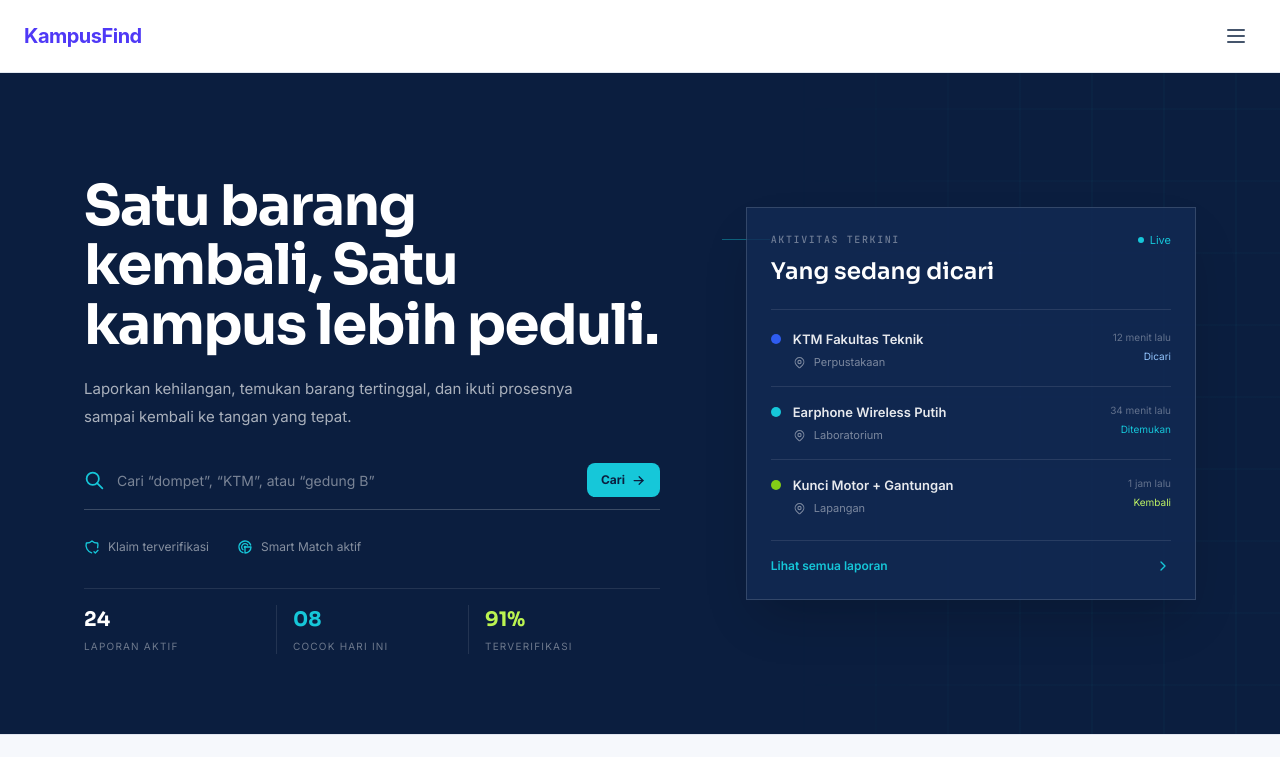
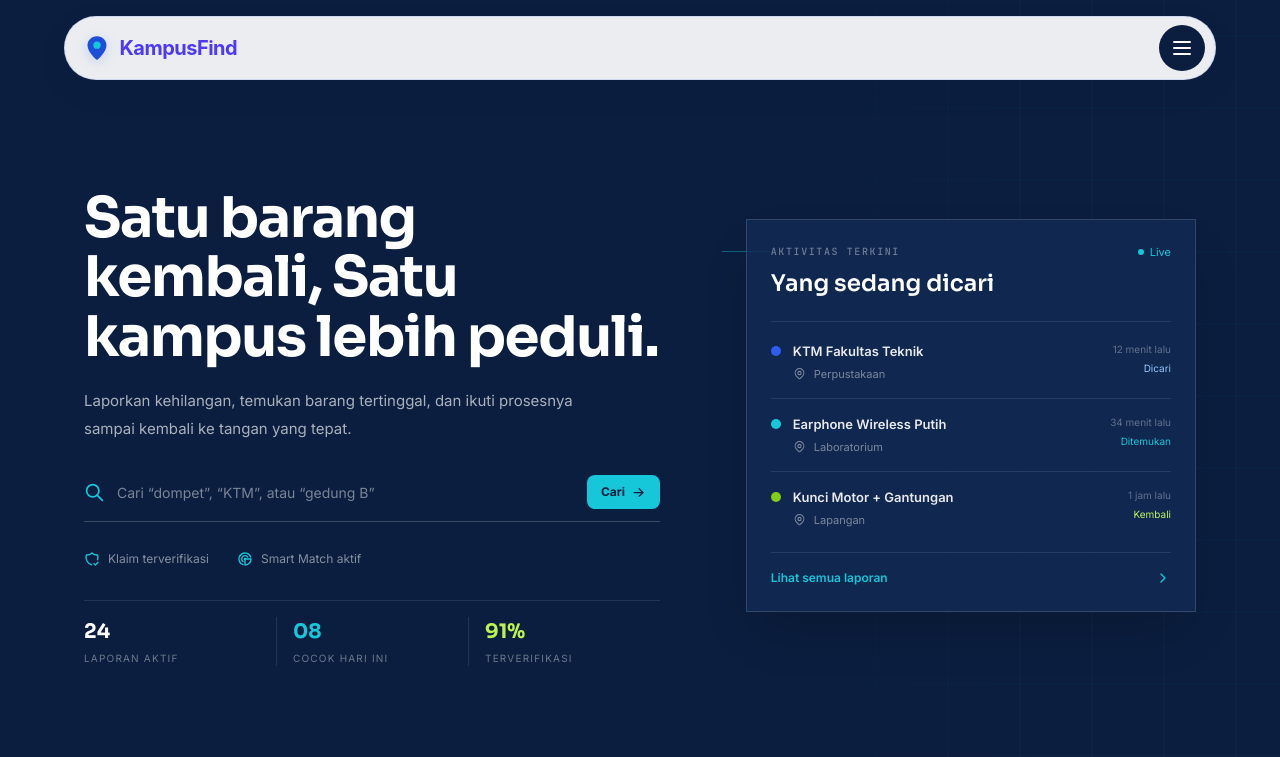
Before and after one commit to Jiwaislamutidar/kampusfind, a React (Vite) app: page / in a window 1280 px wide. Shown: the top 757 px of the page. Built offline with nearby package versions, Linux system fonts and the light colour scheme; no server answers.

Commit message:
update style

```diff
--- a/src/components/FormDitemukan.tsx
+++ b/src/components/FormDitemukan.tsx
@@ -13,10 +13,10 @@ import type {
 import { supabase } from "../supabaseClient";
 
 const inputClass =
-  "focus-ring w-full rounded-xl border border-[var(--color-line)] bg-white p-3 text-[13.5px] outline-none resize-none";
+  "form-input focus-ring w-full rounded-xl border border-[var(--color-line)] bg-white p-3 text-[13.5px] outline-none resize-none";
 
 const labelClass =
-  "mb-1.5 block text-[13px] font-medium text-[var(--color-navy)]";
+  "form-label mb-1.5 block text-[13px] font-medium text-[var(--color-navy)]";
 
 export default function FormDitemukan() {
   const navigate = useNavigate();
@@ -266,7 +266,7 @@ export default function FormDitemukan() {
   // =====================================================
 
   return (
-    <div className="mx-auto max-w-2xl rounded-2xl border border-[var(--color-line)] bg-white p-6 shadow-sm sm:p-8">
+    <div className="form-card mx-auto max-w-3xl rounded-2xl border border-[var(--color-line)] bg-white p-5 shadow-sm sm:p-8">
 
       {/* HEADER */}
 
@@ -299,7 +299,7 @@ export default function FormDitemukan() {
 
       <form
         onSubmit={handleSubmit}
-        className="space-y-5"
+        className="form-layout space-y-5"
       >
 
         {/* NAMA & WHATSAPP */}
--- a/src/components/FormHilang.tsx
+++ b/src/components/FormHilang.tsx
@@ -5,10 +5,10 @@ import { addReport } from '../lib/store';
 import { supabase } from '../supabaseClient';
 
 const inputClass =
-  'focus-ring w-full rounded-xl border border-[var(--color-line)] bg-white p-3 text-[13.5px] outline-none resize-none';
+  'form-input focus-ring w-full rounded-xl border border-[var(--color-line)] bg-white p-3 text-[13.5px] outline-none resize-none';
 
 const labelClass =
-  'mb-1.5 block text-[13px] font-medium text-[var(--color-navy)]';
+  'form-label mb-1.5 block text-[13px] font-medium text-[var(--color-navy)]';
 
 export default function FormHilang() {
   const navigate = useNavigate();
@@ -169,7 +169,7 @@ export default function FormHilang() {
   // =====================================================
 
   return (
-    <div className="mx-auto max-w-2xl rounded-2xl border border-[var(--color-line)] bg-white p-6 shadow-sm sm:p-8">
+    <div className="form-card mx-auto max-w-3xl rounded-2xl border border-[var(--color-line)] bg-white p-5 shadow-sm sm:p-8">
 
       {/* HEADER */}
       <div className="mb-8">
@@ -198,7 +198,7 @@ export default function FormHilang() {
       {/* FORM */}
       <form
         onSubmit={handleSubmit}
-        className="space-y-5"
+        className="form-layout space-y-5"
       >
 
         {/* NAMA + WHATSAPP */}
--- a/src/components/Navbar.tsx
+++ b/src/components/Navbar.tsx
@@ -6,6 +6,7 @@ export default function Navbar() {
   const [isAdmin, setIsAdmin] = useState(false);
   const navigate = useNavigate();
   const location = useLocation();
+  const isHome = location.pathname === "/";
 
   useEffect(() => {
     const loggedIn =
@@ -22,19 +23,40 @@ export default function Navbar() {
   };
 
   return (
-    <nav className="bg-white border-b border-slate-200 font-sans antialiased relative z-50">
-      <div className="mx-auto flex max-w-7xl items-center justify-between px-6 py-4">
-        {/* Logo */}
-        <Link to="/" className="text-xl font-bold tracking-tight text-indigo-600 hover:opacity-90">
-          KampusFind
+    <nav className={`relative z-50 px-4 py-3 font-sans antialiased sm:px-6 sm:py-4 ${isHome ? "navbar-home" : "bg-[var(--color-paper)]"}`}>
+      <div className={`navbar-shell mx-auto flex max-w-6xl items-center ${isOpen ? "navbar-shell-open" : ""}`}>
+        <Link to="/" className="navbar-brand shrink-0 text-xl font-bold tracking-tight text-indigo-600 hover:opacity-90">
+          <img src="/favicon.svg" alt="" className="h-7 w-7" />
+          <span>KampusFind</span>
         </Link>
 
-        <div className="relative">
+        <div className="navbar-menu-wrap">
+          <div
+            id="mobile-navigation"
+            className={`navbar-menu ${isOpen ? "navbar-menu-open" : ""}`}
+            aria-hidden={!isOpen}
+          >
+            <div className="navbar-links">
+              <Link to="/" onClick={() => setIsOpen(false)} className="navbar-link">Beranda</Link>
+              <Link to="/temukan" onClick={() => setIsOpen(false)} className="navbar-link">Cari Barang</Link>
+              <Link to="/lapor/hilang" onClick={() => setIsOpen(false)} className="navbar-link">Lapor Hilang</Link>
+              <Link to="/lapor/ditemukan" onClick={() => setIsOpen(false)} className="navbar-link">Lapor Ditemukan</Link>
+              {isAdmin ? (
+                <>
+                  <Link to="/admin" onClick={() => setIsOpen(false)} className="navbar-link navbar-link-accent">Dashboard Admin</Link>
+                  <button onClick={() => { setIsOpen(false); handleLogout(); }} className="navbar-link navbar-link-danger">Logout</button>
+                </>
+              ) : (
+                <Link to="/login/admin" onClick={() => setIsOpen(false)} className="navbar-link navbar-link-accent">Login Admin</Link>
+              )}
+            </div>
+          </div>
+
           {/* Tombol Hamburger */}
           <button
             type="button"
             onClick={() => setIsOpen(!isOpen)}
-            className="rounded-lg p-2 text-slate-600 transition-colors hover:bg-slate-100 focus:outline-none"
+            className="navbar-toggle"
             aria-label="Toggle Menu"
             aria-expanded={isOpen}
             aria-controls="mobile-navigation"
@@ -49,75 +71,6 @@ export default function Navbar() {
               </svg>
             )}
           </button>
-
-          {/* Isi Hamburger Menu */}
-          <div
-            id="mobile-navigation"
-            className={`mobile-menu-panel ${isOpen ? "mobile-menu-panel-open" : ""}`}
-            aria-hidden={!isOpen}
-          >
-            <div className="space-y-1 rounded-xl border border-slate-200 bg-white p-3 text-sm font-medium shadow-xl shadow-slate-900/10">
-          <Link
-            to="/"
-            onClick={() => setIsOpen(false)}
-            className="block py-2.5 text-slate-700 hover:text-indigo-600 transition-colors border-b border-slate-100"
-          >
-            Beranda
-          </Link>
-          <Link
-            to="/temukan"
-            onClick={() => setIsOpen(false)}
-            className="block py-2.5 text-slate-700 hover:text-indigo-600 transition-colors border-b border-slate-100"
-          >
-            Cari Barang
-          </Link>
-          <Link
-            to="/lapor/hilang"
-            onClick={() => setIsOpen(false)}
-            className="block py-2.5 text-slate-700 hover:text-indigo-600 transition-colors border-b border-slate-100"
-          >
-            Lapor Hilang
-          </Link>
-          <Link
-            to="/lapor/ditemukan"
-            onClick={() => setIsOpen(false)}
-            className="block py-2.5 text-slate-700 hover:text-indigo-600 transition-colors border-b border-slate-100"
-          >
-            Lapor Ditemukan
-          </Link>
-
-          {isAdmin ? (
-            <div className="pt-3 border-t border-slate-100 space-y-2">
-              <Link
-                to="/admin"
-                onClick={() => setIsOpen(false)}
-                className="block py-2 font-semibold text-indigo-600 hover:text-indigo-700"
-              >
-                Dashboard Admin
-              </Link>
-              <button
-                onClick={() => {
-                  setIsOpen(false);
-                  handleLogout();
-                }}
-                className="w-full text-left py-2 text-red-600 hover:text-red-700 font-medium"
-              >
-                Logout
-              </button>
-            </div>
-          ) : (
-            <div className="pt-3 border-t border-slate-100">
-              <Link
-                to="/login/admin"
-                onClick={() => setIsOpen(false)}
-                className="block py-2 font-semibold text-indigo-600 hover:text-indigo-700"
-              >
-                Login Admin
-              </Link>
-            </div>
-          )}
-            </div>
-          </div>
         </div>
       </div>
     </nav>
--- a/src/index.css
+++ b/src/index.css
@@ -50,6 +50,16 @@ body {
   background-color: #f7f9fc;
   background-image: radial-gradient(rgba(29, 78, 216, 0.055) 0.7px, transparent 0.7px);
   background-size: 22px 22px;
+}
+
+.home-hero {
+  min-height: 100svh;
+  display: flex;
+  align-items: center;
+}
+
+.home-hero-content {
+  width: 100%;
 }
 
 .home-action-section {
@@ -201,41 +211,157 @@ body {
   }
 }
 
-.mobile-menu-panel {
+.navbar-shell {
+  position: relative;
+  min-height: 4rem;
+  gap: 0.75rem;
+  overflow: hidden;
+  border: 1px solid rgba(29, 78, 216, 0.14);
+  border-radius: 999px;
+  background: rgba(255, 255, 255, 0.92);
+  padding: 0.5rem 0.6rem 0.5rem 1.1rem;
+  box-shadow: 0 10px 30px rgba(11, 30, 63, 0.08);
+  backdrop-filter: blur(14px);
+}
+
+.navbar-home {
   position: absolute;
-  top: calc(100% + 10px);
+  top: 0;
   right: 0;
-  z-index: 60;
-  width: min(18rem, calc(100vw - 2rem));
-  max-height: 0;
+  left: 0;
+  background: transparent;
+}
+
+.navbar-brand {
+  display: inline-flex;
+  align-items: center;
+  gap: 0.55rem;
+  white-space: nowrap;
+}
+
+.navbar-brand img {
+  filter: drop-shadow(0 3px 6px rgba(29, 78, 216, 0.18));
+}
+
+.navbar-menu-wrap {
+  position: relative;
+  display: flex;
+  min-width: 0;
+  flex: 1;
+  align-items: center;
+  justify-content: flex-end;
+}
+
+.navbar-menu {
+  min-width: 0;
+  max-width: 0;
   overflow: hidden;
   opacity: 0;
-  transform: translateY(-8px) scale(0.98);
-  transform-origin: top right;
-  visibility: hidden;
-  transition:
-    max-height 320ms cubic-bezier(0.22, 1, 0.36, 1),
-    opacity 180ms ease,
-    transform 240ms cubic-bezier(0.22, 1, 0.36, 1),
-    visibility 0ms linear 320ms;
+  transform: translateX(1.5rem);
+  transition: max-width 420ms cubic-bezier(0.22, 1, 0.36, 1), opacity 220ms ease, transform 420ms cubic-bezier(0.22, 1, 0.36, 1);
 }
 
-.mobile-menu-panel-open {
-  max-height: 520px;
+.navbar-menu-open {
+  max-width: 60rem;
   opacity: 1;
-  transform: translateY(0) scale(1);
-  visibility: visible;
-  transition-delay: 0ms;
+  transform: translateX(0);
 }
 
-.mobile-menu-panel a,
-.mobile-menu-panel button {
-  transition: color 180ms ease, padding-left 180ms ease;
+.navbar-links {
+  display: flex;
+  align-items: center;
+  gap: 0.15rem;
+  padding-left: 0.7rem;
+  white-space: nowrap;
 }
 
-.mobile-menu-panel a:hover,
-.mobile-menu-panel button:hover {
-  padding-left: 4px;
+.navbar-link {
+  border: 0;
+  background: transparent;
+  color: #334155;
+  cursor: pointer;
+  font-size: 0.75rem;
+  font-weight: 600;
+  padding: 0.65rem 0.7rem;
+  transition: color 180ms ease, background-color 180ms ease, transform 180ms ease;
+}
+
+.navbar-link:hover {
+  border-radius: 999px;
+  background: var(--color-sky);
+  color: var(--color-royal);
+  transform: translateY(-1px);
+}
+
+.navbar-link-accent { color: var(--color-royal); }
+.navbar-link-danger { color: #dc2626; }
+
+.navbar-toggle {
+  position: relative;
+  z-index: 2;
+  display: inline-flex;
+  flex: 0 0 auto;
+  align-items: center;
+  justify-content: center;
+  border: 0;
+  border-radius: 999px;
+  background: var(--color-navy);
+  color: white;
+  cursor: pointer;
+  padding: 0.7rem;
+  transition: background-color 180ms ease, transform 180ms ease;
+}
+
+.navbar-toggle:hover {
+  background: var(--color-royal);
+  transform: rotate(4deg);
+}
+
+@media (max-width: 767px) {
+  .navbar-shell {
+    overflow: visible;
+  }
+
+  .navbar-menu {
+    position: absolute;
+    top: calc(100% + 0.7rem);
+    right: 0;
+    width: min(20rem, calc(100vw - 2rem));
+    max-width: none;
+    max-height: 0;
+    border: 0 solid rgba(29, 78, 216, 0.14);
+    border-radius: 1.25rem;
+    background: white;
+    box-shadow: 0 18px 38px rgba(11, 30, 63, 0.14);
+    opacity: 0;
+    overflow-y: auto;
+    transform: translateY(-0.75rem) scale(0.97);
+    transform-origin: top right;
+    visibility: hidden;
+    transition: max-height 420ms cubic-bezier(0.22, 1, 0.36, 1), opacity 220ms ease, transform 320ms cubic-bezier(0.22, 1, 0.36, 1), visibility 0ms linear 420ms, border-width 0ms linear 420ms;
+  }
+
+  .navbar-menu-open {
+    max-height: min(28rem, calc(100vh - 6rem));
+    border-width: 1px;
+    opacity: 1;
+    transform: translateY(0) scale(1);
+    visibility: visible;
+    transition-delay: 0ms;
+  }
+
+  .navbar-links {
+    display: grid;
+    gap: 0.25rem;
+    padding: 0.65rem;
+    white-space: normal;
+  }
+
+  .navbar-link {
+    border-radius: 0.8rem;
+    padding: 0.8rem 0.9rem;
+    text-align: left;
+  }
 }
 
 @keyframes home-reveal {
@@ -266,8 +392,8 @@ body {
     transition: none;
   }
 
-  .mobile-menu-panel,
-  .mobile-menu-panel-open {
+  .navbar-menu,
+  .navbar-menu-open {
     transition: none;
   }
 }
@@ -284,6 +410,75 @@ body {
   border-color: var(--color-royal);
 }
 
+.form-page {
+  min-height: calc(100vh - 5rem);
+}
+
+.form-card {
+  box-shadow: 0 18px 45px rgba(11, 30, 63, 0.07);
+}
+
+.form-label {
+  letter-spacing: 0.01em;
+}
+
+.form-input {
+  min-height: 3rem;
+  color: var(--color-ink);
+  transition: border-color 180ms ease, box-shadow 180ms ease, background-color 180ms ease;
+}
+
+.form-input::placeholder {
+  color: rgba(16, 24, 43, 0.38);
+}
+
+.form-input:hover {
+  border-color: rgba(29, 78, 216, 0.34);
+}
+
+.form-input:focus {
+  background: #fff;
+}
+
+.form-layout > div {
+  border-radius: 0.9rem;
+}
+
+.form-layout textarea.form-input {
+  min-height: 6rem;
+  line-height: 1.55;
+}
+
+.form-layout input[type="file"] {
+  min-height: auto;
+  padding: 0.7rem;
+  font-size: 0.75rem;
+}
+
+@media (max-width: 639px) {
+  .form-page {
+    min-height: auto;
+  }
+
+  .form-card {
+    border-radius: 1.25rem;
+  }
+
+  .form-layout {
+    gap: 1.05rem;
+  }
+
+  .form-layout .grid {
+    gap: 1.05rem;
+  }
+
+  .form-input {
+    min-height: 2.85rem;
+    padding: 0.75rem 0.85rem;
+    font-size: 0.8rem;
+  }
+}
+
 ::selection {
   background: var(--color-cyan);
   color: var(--color-navy);
--- a/src/pages/FormDitemukanPage.tsx
+++ b/src/pages/FormDitemukanPage.tsx
@@ -2,19 +2,19 @@ import FormDitemukan from "../components/FormDitemukan";
 
 export default function FormDitemukanPage() {
   return (
-    <div className="mx-auto max-w-2xl px-5 py-12">
-      <p className="text-[12.5px] font-semibold uppercase tracking-wide text-[var(--color-royal)]">
+    <div className="form-page mx-auto max-w-3xl px-4 py-8 sm:px-6 sm:py-12">
+      <p className="text-[11px] font-bold uppercase tracking-[0.16em] text-[var(--color-royal)]">
         Lapor Barang Ditemukan
       </p>
-      <h1 className="mt-1.5 font-display text-[24px] font-bold text-[var(--color-navy)]">
+      <h1 className="mt-2 max-w-2xl font-display text-[25px] font-bold leading-tight text-[var(--color-navy)] sm:text-[30px]">
         Terima kasih sudah menemukan barang ini
       </h1>
-      <p className="mt-2 text-[13.5px] text-[var(--color-ink)]/55">
+      <p className="mt-3 max-w-2xl text-[13px] leading-6 text-[var(--color-ink)]/55">
         Laporanmu akan tampil di halaman Temukan Barang dan otomatis diperiksa
         Smart Match untuk mencari pemiliknya.
       </p>
 
-      <div className="card-surface mt-7 p-5 sm:p-7">
+      <div className="mt-7">
         <FormDitemukan />
       </div>
     </div>
--- a/src/pages/FormHilangPage.tsx
+++ b/src/pages/FormHilangPage.tsx
@@ -2,11 +2,11 @@ import FormHilang from "../components/FormHilang";
 
 export default function FormHilangPage() {
   return (
-    <div className="mx-auto max-w-2xl px-5 py-12">
-      <p className="text-center text-[25px] font-semibold uppercase tracking-wide text-[var(--color-royal)]">
+    <div className="form-page mx-auto max-w-3xl px-4 py-8 sm:px-6 sm:py-12">
+      <p className="text-[11px] font-bold uppercase tracking-[0.16em] text-[var(--color-royal)]">
         Lapor Barang Anda Yang Hilang Disini!
       </p>
-      <div className="card-surface mt-7 p-5 sm:p-7">
+      <div className="mt-7">
         <FormHilang />
       </div>
     </div>
--- a/src/pages/HomePage.tsx
+++ b/src/pages/HomePage.tsx
@@ -63,10 +63,10 @@ const TRUST_POINTS = [
 export default function HomePage() {
   return (
     <div className="home-page overflow-hidden">
-      <section className="relative border-b border-[var(--color-line)] bg-[var(--color-navy)] text-white">
+      <section className="home-hero relative border-b border-[var(--color-line)] bg-[var(--color-navy)] text-white">
         <div className="dot-grid pointer-events-none absolute inset-0 opacity-[0.1]" />
         <div className="home-signal-lines pointer-events-none absolute inset-y-0 right-0 hidden w-2/5 opacity-60 lg:block" />
-        <div className="relative mx-auto grid max-w-6xl gap-12 px-5 pb-14 pt-12 md:grid-cols-[1fr_0.78fr] md:items-center md:pb-20 md:pt-20">
+        <div className="home-hero-content relative mx-auto grid max-w-6xl gap-12 px-5 pb-14 pt-24 md:grid-cols-[1fr_0.78fr] md:items-center md:pb-20 md:pt-28">
           <div className="home-reveal home-reveal-delay-1">
             <h1 className="mt-6 max-w-xl font-display text-[40px] font-bold leading-[1.06] tracking-tight sm:text-[56px]">
               Satu barang kembali, Satu kampus lebih peduli.
```
